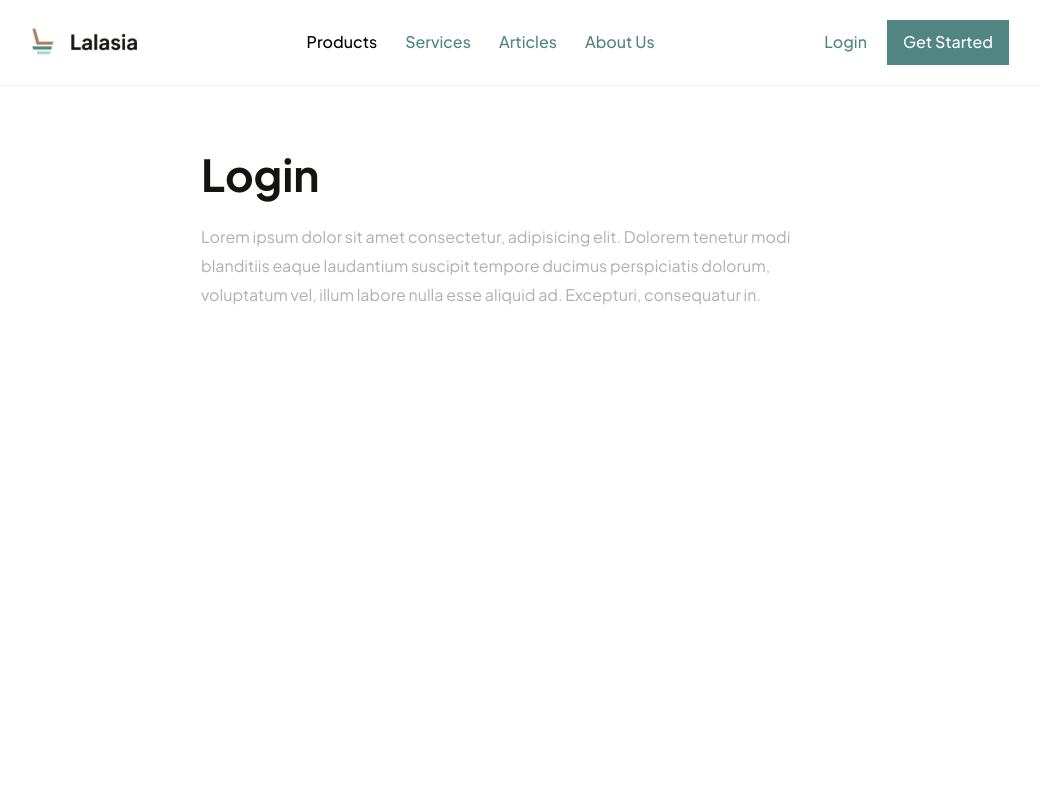
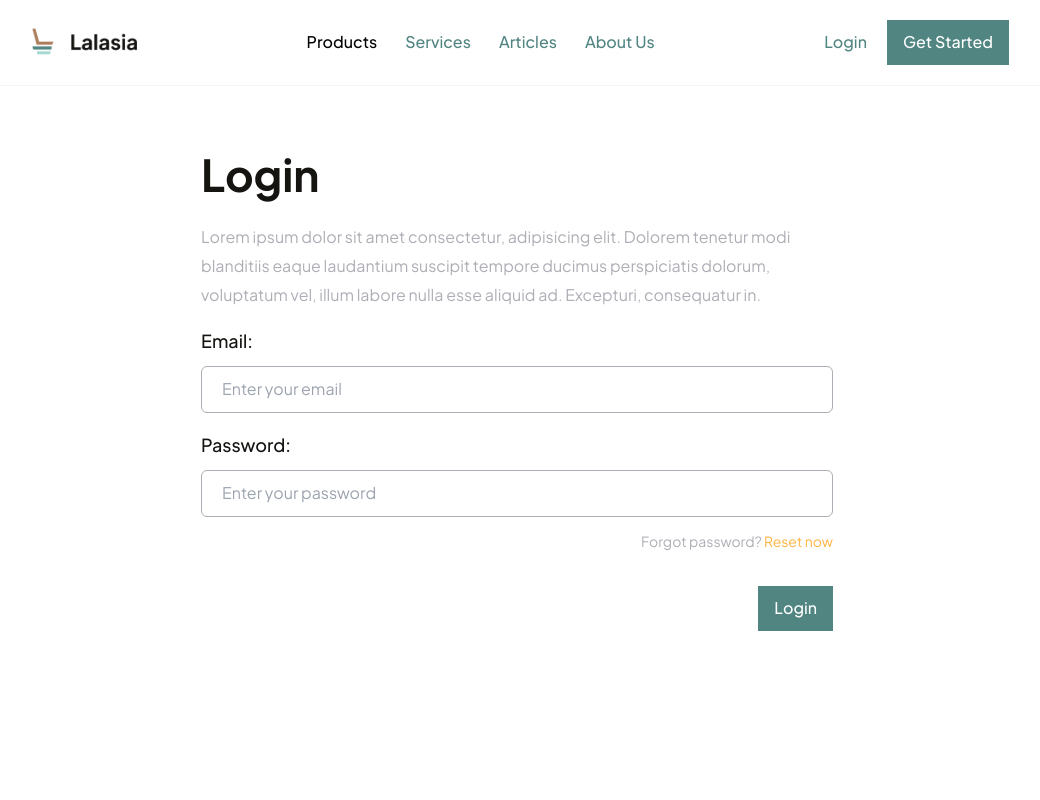
Before and after one commit to vk-develops/Lalasia-MERN-Furniture-Ecommerce, a React (Vite) app in the folder Frontend/: page /account/login in a window 1280 px wide. Shown: the top 800 px of the page, without its empty margins (123-1163 px from the left). Built offline with nearby package versions, Linux system fonts and the light colour scheme.

Commit message:
feat: Added the login page UI

```diff
--- a/Frontend/src/Pages/Auth/LoginPage.jsx
+++ b/Frontend/src/Pages/Auth/LoginPage.jsx
@@ -1,7 +1,11 @@
-import React from "react";
+import React, { useState } from "react";
+import { Link } from "react-router-dom";
 import { styles } from "../../Styles/styles";
 
 const LoginPage = () => {
+    const [email, setEmail] = useState("");
+    const [password, setPassword] = useState("");
+
     return (
         <section className={`max-w-2xl mx-auto p-5 h-screen my-10`}>
             <div>
@@ -13,6 +17,46 @@ const LoginPage = () => {
                     labore nulla esse aliquid ad. Excepturi, consequatur in.
                 </p>
             </div>
+            <form>
+                <div className="mt-5">
+                    <label className="text-lg font-eduoxusSans text-titleColor font-medium">
+                        Email:{" "}
+                    </label>
+                    <input
+                        type="email"
+                        placeholder="Enter your email"
+                        required
+                        value={email}
+                        onChange={(e) => setEmail(e.target.value)}
+                        className="w-full outline-none border-[1.5px] text-sm pl-5 rounded-md font-eduoxusSans mt-3 py-3 border-paragraphColor"
+                    />
+                </div>
+                <div className="mt-5">
+                    <label className="text-lg font-eduoxusSans text-titleColor font-medium">
+                        Password:{" "}
+                    </label>
+                    <input
+                        type="password"
+                        placeholder="Enter your password"
+                        required
+                        value={password}
+                        onChange={(e) => setPassword(e.target.value)}
+                        className="w-full outline-none border-[1.5px] text-sm px-5 rounded-md font-eduoxusSans mt-3 py-3 border-paragraphColor"
+                    />
+                </div>
+
+                <div className="flex items-end justify-end flex-col">
+                    <p className={`${styles.tertiaryParaText} pt-3`}>
+                        Forgot password?{" "}
+                        <Link className="text-secondaryColor">Reset now</Link>
+                    </p>
+                    <button
+                        className={`${styles.navButton} px-16 font-medium mt-8`}
+                    >
+                        Login
+                    </button>
+                </div>
+            </form>
         </section>
     );
 };
```
